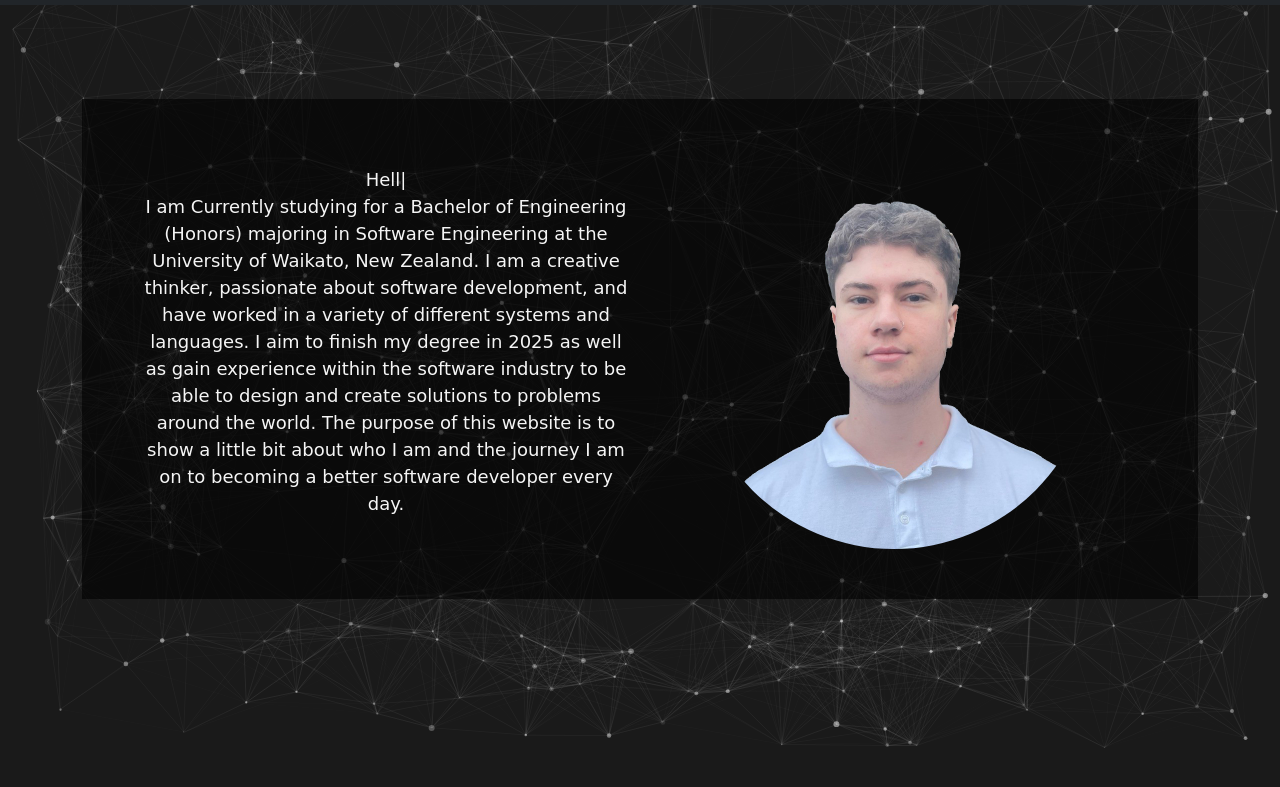
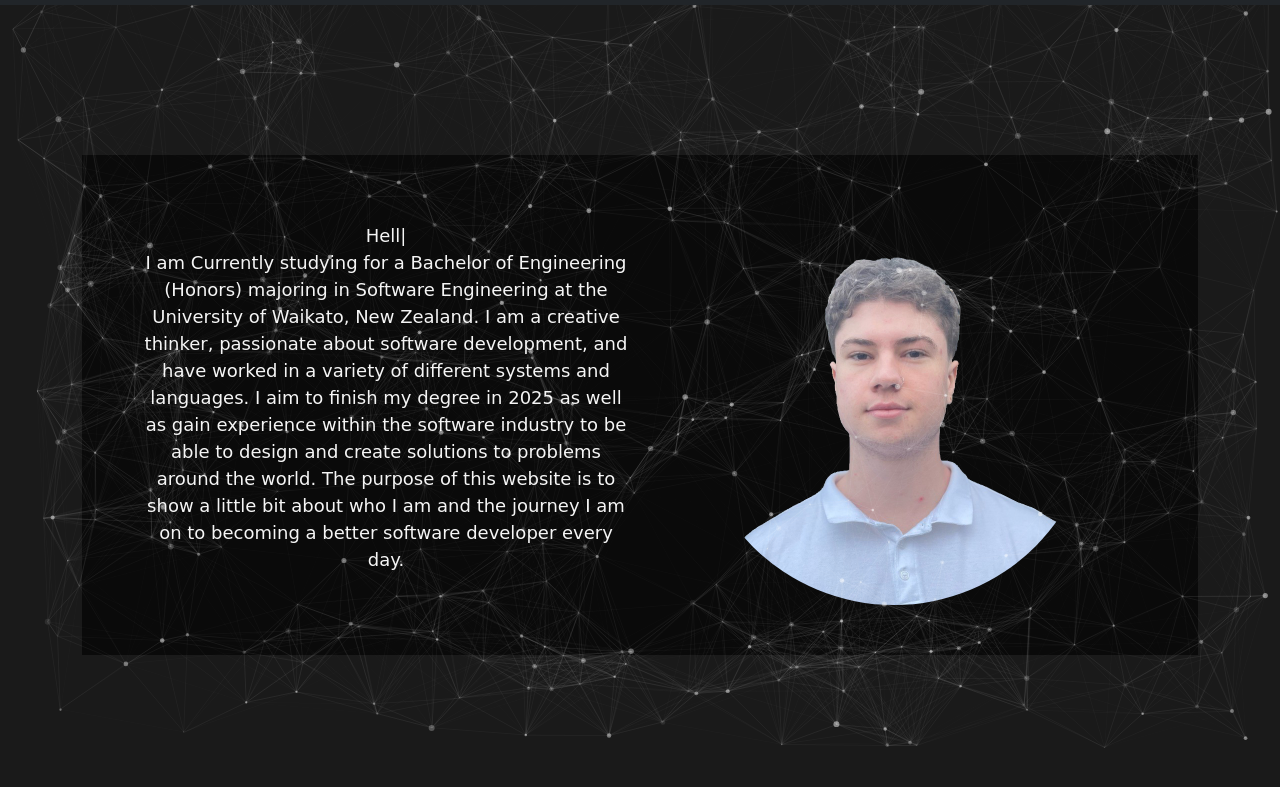
Before and after one commit to TannerR23/TannerR23.github.io, a plain HTML site: page index.html in a window 1280 px wide. Shown: the part 51-838 px from the top of the page. Before the commit the page ends 806 px from the top, so only its background shows below. Drawn offline with nearby package versions, Linux system fonts and the light colour scheme; animation ran at ten frames a second; a web font is replaced by a local one.

Commit message:
Fixed positioning of content on smaller screens

```diff
--- a/css/app.css
+++ b/css/app.css
@@ -8,7 +8,6 @@ body{
 
 #bg{
     position: absolute;
-    position: absolute;
     top: 0;
     left: 0;
     right: 0;
@@ -18,11 +17,6 @@ body{
 .container{
     color: whitesmoke;
     min-height: 100vh;
-    position: absolute;
-    top: 0;
-    left: 0;
-    right: 0;
-    bottom: 0;
 }
 
 .content{
```
